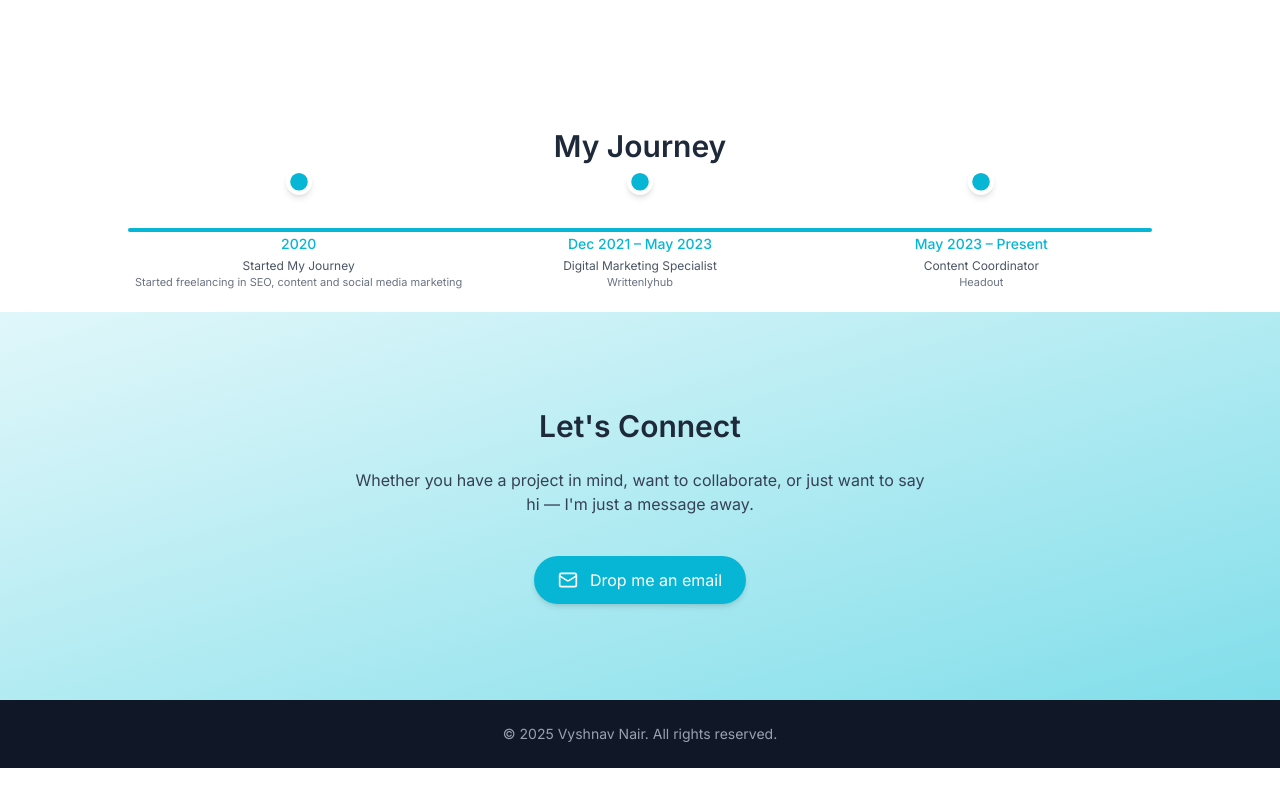
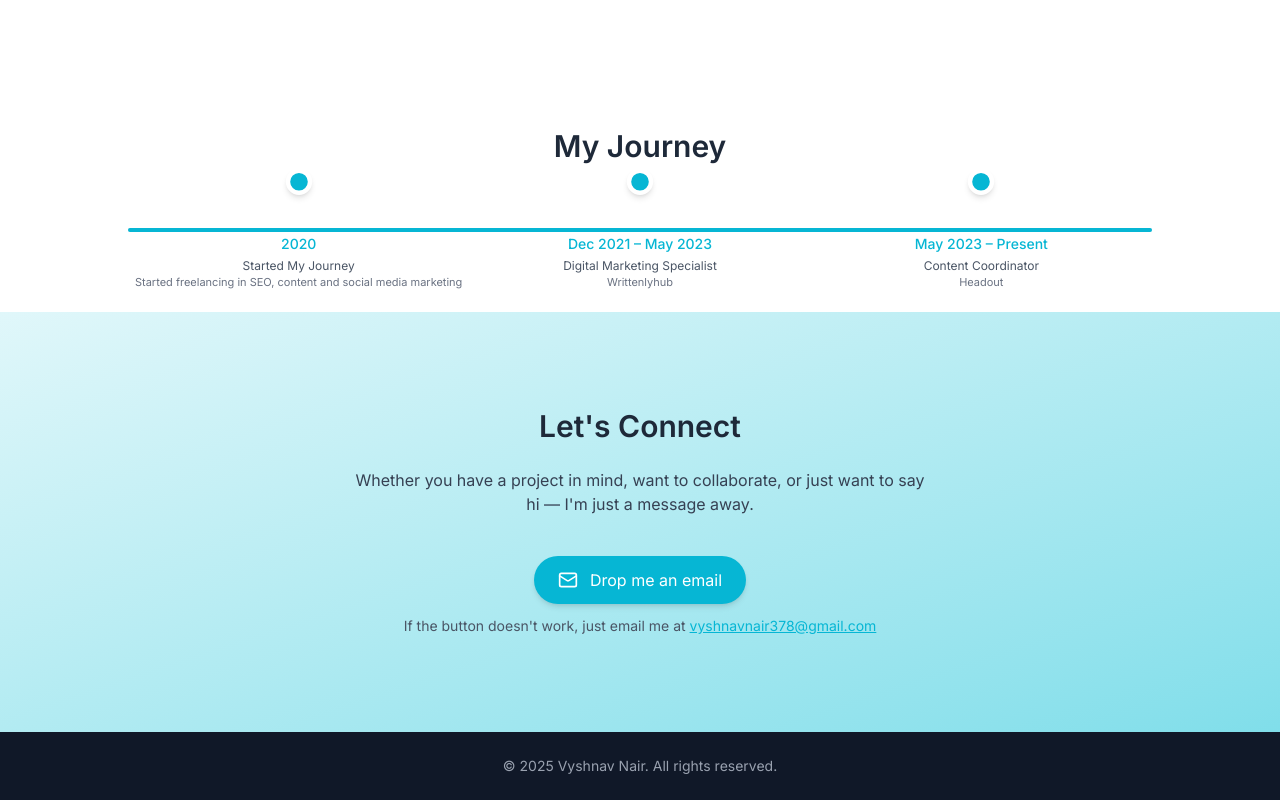
Before and after one commit to vysh1234vyshnav1223/portfolio, a Next.js app: page / in a window 1280 px wide. Shown: the part 2189-2989 px from the top of the page. Before the commit the page ends 2957 px from the top, so only its background shows below. Built offline with nearby package versions, Linux system fonts and the light colour scheme.

Commit message:
label below email button

```diff
--- a/app/components/ContactSection.tsx
+++ b/app/components/ContactSection.tsx
@@ -1,12 +1,10 @@
 'use client'
 
 import { motion } from 'framer-motion'
-import { Mail, Send } from 'lucide-react'
+import { Mail } from 'lucide-react'
 
 export default function ContactSection() {
   return (
-    <>
-      {/* Contact Section */}
     <section
       id="contact"
       className="w-full bg-gradient-to-br from-[#e0f7fa] via-[#b2ebf2] to-[#80deea] text-gray-800 py-24 px-4"
@@ -17,16 +15,22 @@ export default function ContactSection() {
           Whether you have a project in mind, want to collaborate, or just want to say hi — I'm just a message away.
         </p>
 
+        <div className="flex flex-col items-center space-y-3">
           <motion.a
             href="mailto:vyshnavnair378@gmail.com"
+            whileHover={{ scale: 1.05 }}
             className="inline-flex items-center gap-3 text-white bg-accent px-6 py-3 rounded-full shadow-md hover:shadow-lg hover:-translate-y-1 transition-all duration-300"
-            whileHover={{ scale: 1.05 }}
           >
             <Mail size={20} />
             Drop me an email
           </motion.a>
+
+          <p className="text-sm text-gray-600">
+            If the button doesn't work, just email me at{' '}
+            <span className="underline text-accent">vyshnavnair378@gmail.com</span>
+          </p>
+        </div>
       </div>
     </section>
-    </>
   )
 }
```
Lines whose indentation alone changed are shown as unchanged.
